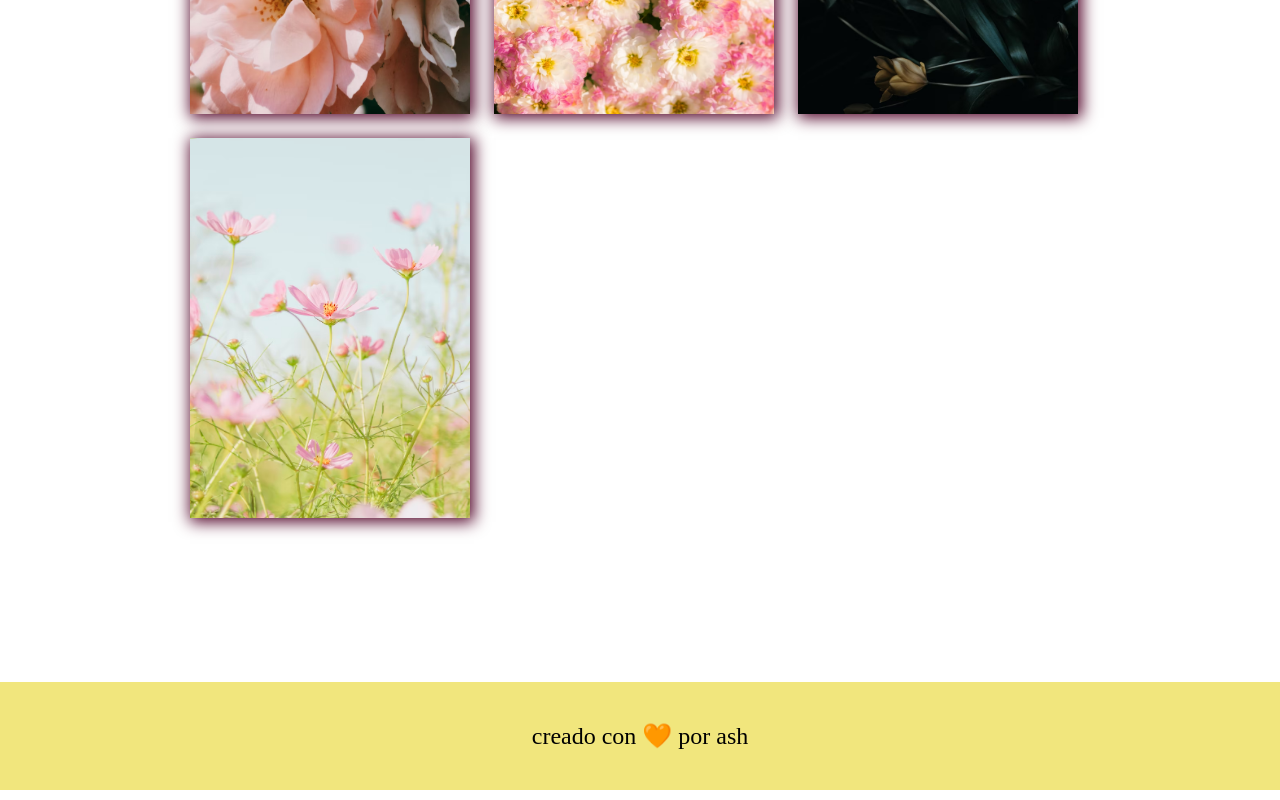
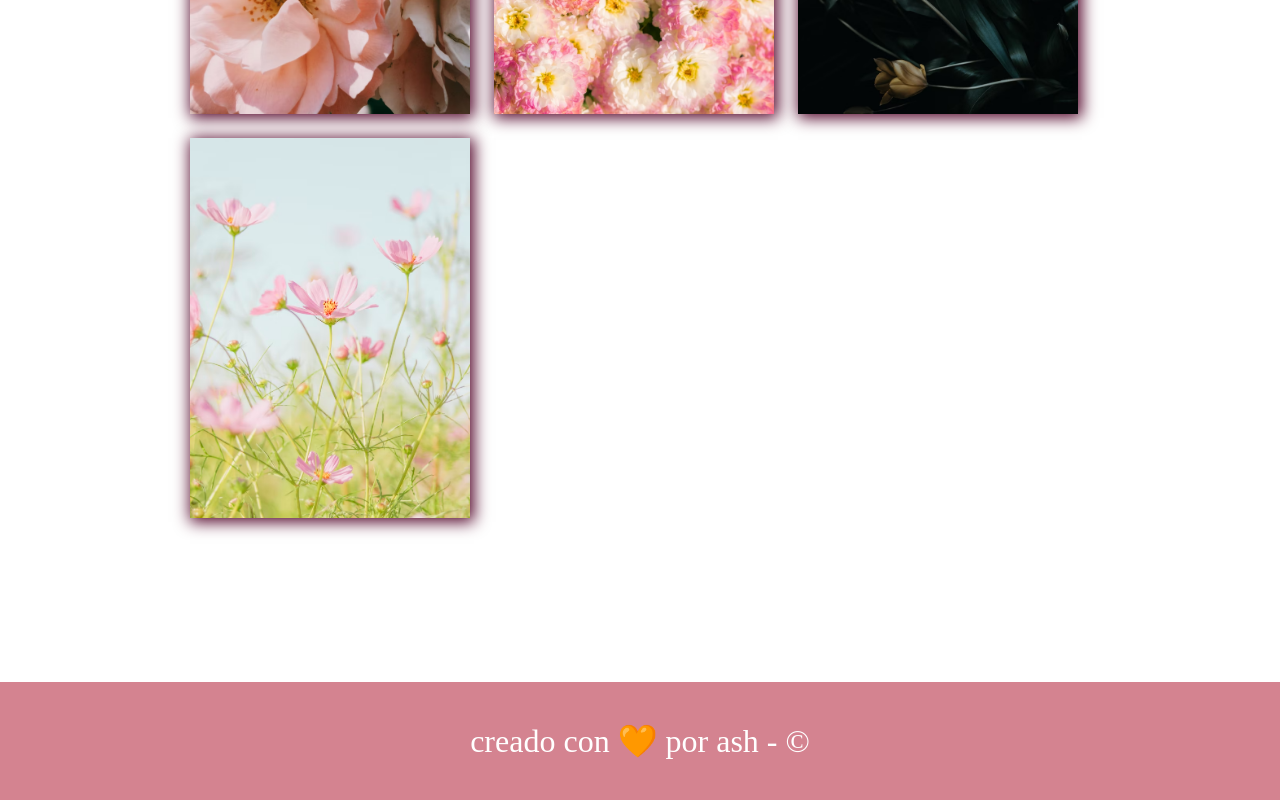
Before and after one commit to ashleyzam/Clase-29-09, a plain HTML site: page index.html in a window 1280 px wide. Shown: the part 1332-2132 px from the top of the page. Drawn offline with Linux system fonts and the light colour scheme.

Commit message:
Cambie color footer

```diff
--- a/css/style.css
+++ b/css/style.css
@@ -43,14 +43,16 @@ nav ul li a {
   width: 280px;
   height: 380px;
   margin: 10px;
+  object-fit: cover;
   box-shadow: 2px 2px 15px 2px rgb(80, 1, 38);
 }
 
 footer {
   text-align: center;
-  font-size: 1.5em;
-  background-color: rgb(241, 230, 125);
+  font-size: 2em;
+  background-color: rgb(212, 131, 144);
   padding: 40px 10px;
+  color: white;
 }
 
 @media only screen and (max-width: 600px) {
--- a/index.html
+++ b/index.html
@@ -47,7 +47,7 @@
 
   </main>
 
-  <footer>creado con 🧡 por ash</footer>
+  <footer> creado con 🧡 por ash - &copy; </footer>
 </body>
 
 </html>
```
